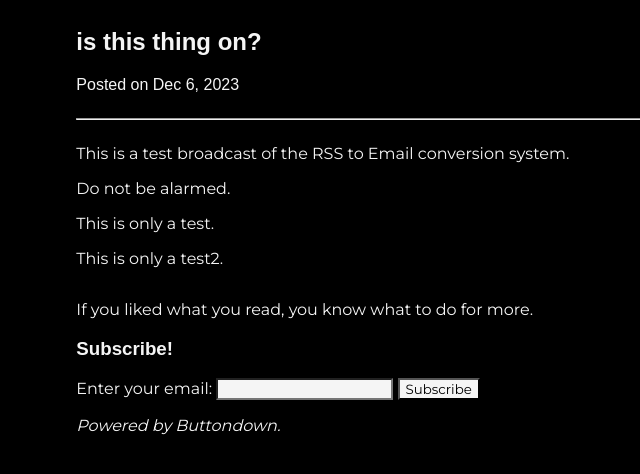
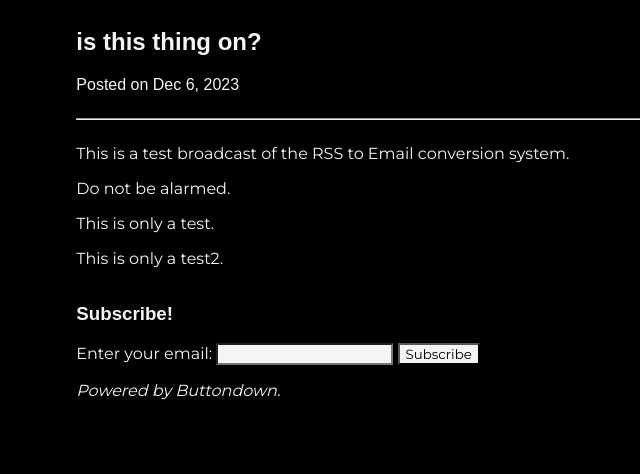
Before and after one commit to ChristianBako/christianbako.github.io, a Jekyll site: the page built from _posts/2023-12-06-isthisthingonagain.md, in a window 1280 px wide. Shown: the top 474 px of the page, without its empty margins (140-780 px from the left). Built offline with Jekyll 4.4.1, drawn with Linux system fonts in a browser that asks for light colours; some web fonts are replaced.

Commit message:
Update post.html

```diff
--- a/_layouts/post.html
+++ b/_layouts/post.html
@@ -178,7 +178,6 @@
         {{ content }}
     </div>
           <div>
-                <p>If you liked what you read, you know what to do for more.</p>
                 <h3>Subscribe!</h3>
                 <form
                         action="https://buttondown.email/api/emails/embed-subscribe/chrisby"
```
